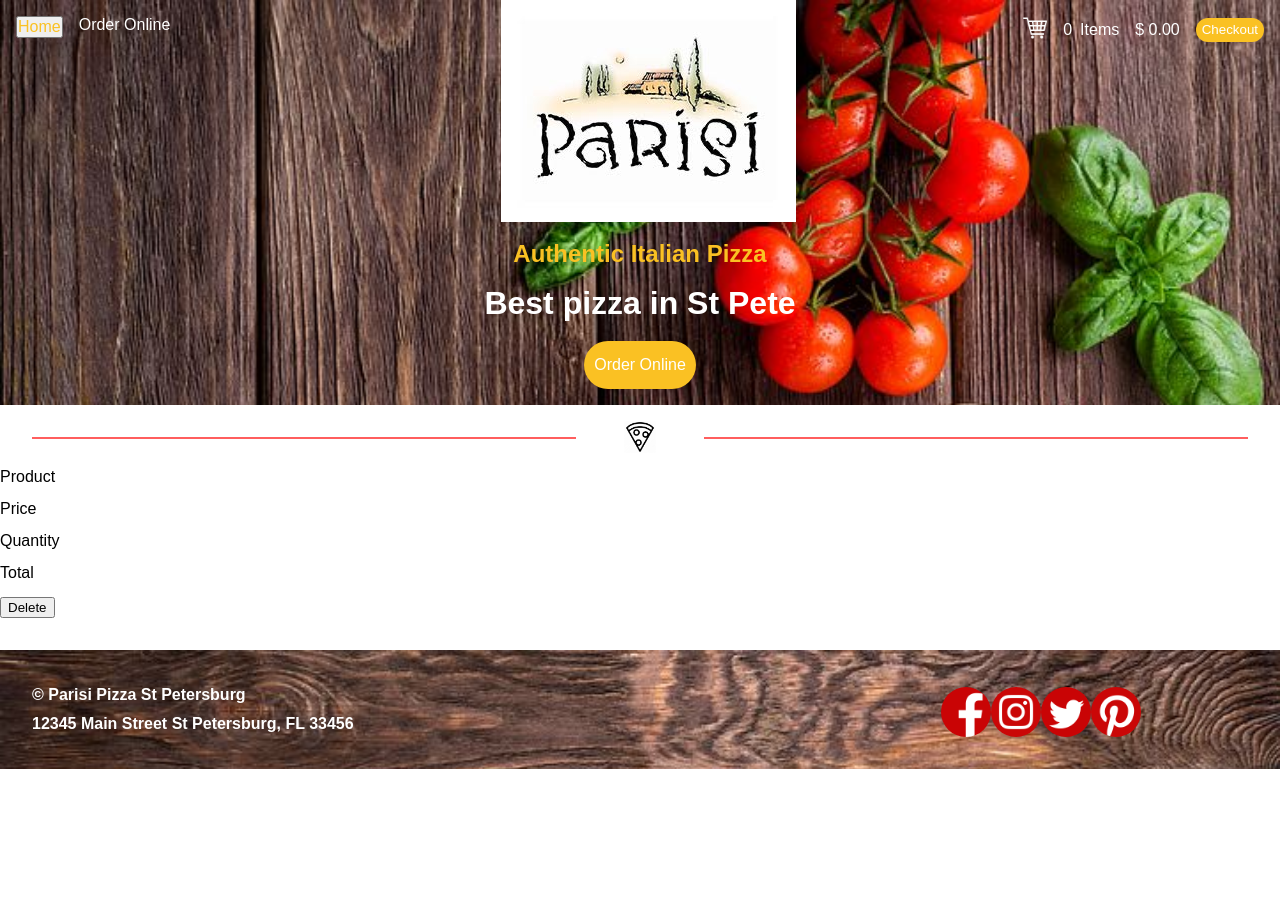
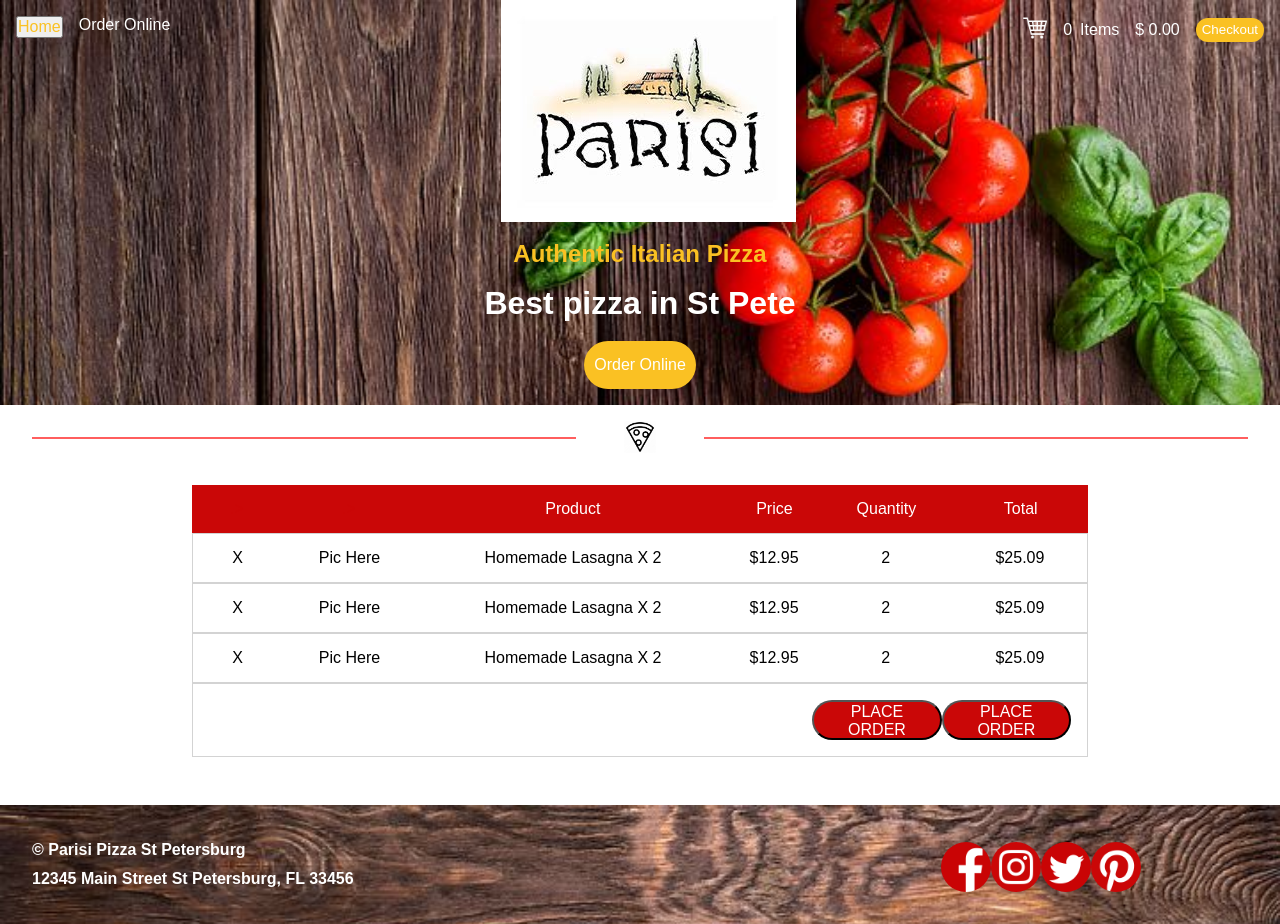
Before and after one commit to MatthewSDick/capstone-parisi-pizza, a React (Create React App) app: page /cart in a window 1280 px wide. Before the commit the page ends 800 px from the top, so only its background shows below. Built offline with nearby package versions, Linux system fonts and the light colour scheme.

Commit message:
All pages complete for PC

```diff
--- a/src/index.css
+++ b/src/index.css
@@ -624,10 +624,14 @@ footer {
   border-color: black;
 }
 
+.complete-h1 {
+  text-align: center;
+  margin-top: 2rem;
+}
+
 .complete-container {
   width: 100%;
   text-align: center;
-  display: flex;
   justify-content: center;
   margin-bottom: 1.5rem;
   border-collapse: collapse;
@@ -899,7 +903,7 @@ footer {
 
 .divTableBody {
   width: 70%;
-  margin: 1rem 0rem 3rem 0rem;
+  margin: 2rem 0rem 3rem 0rem;
 }
 
 .divTableRowHeader {
@@ -937,3 +941,46 @@ footer {
   width: 20%;
   /* border: purple 1px solid; */
 }
+.divTableCellDelete {
+  width: 10%;
+
+  /* border: purple 1px solid; */
+}
+
+.divTableCellPic {
+  width: 15%;
+
+  /* border: purple 1px solid; */
+}
+.divTableCellProduct {
+  width: 35%;
+
+  /* border: purple 1px solid; */
+}
+.divTableCellPrice {
+  width: 10%;
+
+  /* border: purple 1px solid; */
+}
+
+.divTableCellQuantity {
+  width: 15%;
+
+  /* border: purple 1px solid; */
+}
+.divTableCellTotal {
+  width: 15%;
+
+  /* border: purple 1px solid; */
+}
+
+.divTableFooter {
+  display: inline-block;
+  border: lightgray 1px solid;
+  display: flex;
+  flex-wrap: wrap;
+  flex-direction: row;
+  align-items: center;
+  color: black;
+  padding: 1rem;
+}
--- a/src/pages/CartPage.jsx
+++ b/src/pages/CartPage.jsx
@@ -6,21 +6,116 @@ const CartPage = () => {
   return (
     <div>
       <Header />
-      <div>
-        <p></p>
-        <p></p>
-        <p>Product</p>
-        <p>Price</p>
-        <p>Quantity</p>
-        <p>Total</p>
-        {/* loop */}
-        <p>
-          <button>Delete</button>
-        </p>
-        <img src="" />
+      <div
+        className="divTable"
+        style={{ borderColor: 'black', borderStyle: '1px', color: 'white' }}
+      >
+        <div className="divTableBody">
+          <div className="divTableRowHeader">
+            <div className="divTableCellDelete">
+              <p style={{ color: '#CA0707' }}>.></p>
+            </div>
+            <div className="divTableCellPic">
+              <p style={{ color: '#CA0707' }}>.></p>
+            </div>
+            <div className="divTableCellProduct">
+              <p>Product</p>
+            </div>
+            <div className="divTableCellPrice">
+              <p>Price</p>
+            </div>
+            <div className="divTableCellQuantity">
+              <p>Quantity</p>
+            </div>
+            <div className="divTableCellTotal">
+              <p>Total</p>
+            </div>
+          </div>
+          {/* Looping items */}
+          <div className="divTableRow">
+            <div className="divTableCellDelete">
+              <p>X</p>
+            </div>
+            <div className="divTableCellPic">
+              <p>Pic Here</p>
+            </div>
+            <div className="divTableCellProduct">
+              <p>Homemade Lasagna X 2</p>
+            </div>
+            <div className="divTableCellPrice">
+              <p>$12.95</p>
+            </div>
+            <div className="divTableCellQuantity">
+              <p>2</p>
+            </div>
+            <div className="divTableCellTotal">
+              <p>$25.09</p>
+            </div>
+          </div>
+          <div className="divTableRow">
+            <div className="divTableCellDelete">
+              <p>X</p>
+            </div>
+            <div className="divTableCellPic">
+              <p>Pic Here</p>
+            </div>
+            <div className="divTableCellProduct">
+              <p>Homemade Lasagna X 2</p>
+            </div>
+            <div className="divTableCellPrice">
+              <p>$12.95</p>
+            </div>
+            <div className="divTableCellQuantity">
+              <p>2</p>
+            </div>
+            <div className="divTableCellTotal">
+              <p>$25.09</p>
+            </div>
+          </div>
+          <div className="divTableRow">
+            <div className="divTableCellDelete">
+              <p>X</p>
+            </div>
+            <div className="divTableCellPic">
+              <p>Pic Here</p>
+            </div>
+            <div className="divTableCellProduct">
+              <p>Homemade Lasagna X 2</p>
+            </div>
+            <div className="divTableCellPrice">
+              <p>$12.95</p>
+            </div>
+            <div className="divTableCellQuantity">
+              <p>2</p>
+            </div>
+            <div className="divTableCellTotal">
+              <p>$25.09</p>
+            </div>
+          </div>
+          {/* end looping items */}
+          <div className="divTableFooter">
+            <div className="divTableCellDelete">
+              <p></p>
+            </div>
+            <div className="divTableCellPic">
+              <p></p>
+            </div>
+            <div className="divTableCellProduct">
+              <p></p>
+            </div>
+            <div className="divTableCellPrice">
+              <p></p>
+            </div>
+            <div className="divTableCellQuantity">
+              <button className="add-to-cart">PLACE ORDER</button>
+            </div>
+            <div className="divTableCellTotal">
+              <button className="add-to-cart">PLACE ORDER</button>
+            </div>
+          </div>
+        </div>
+      </div>
 
-        {/* end loop */}
-      </div>
       <Footer />
     </div>
   )
--- a/src/pages/CheckOutPage.jsx
+++ b/src/pages/CheckOutPage.jsx
@@ -72,6 +72,7 @@ const CheckOutPage = (props) => {
           ></input>
         </div>
       </div>
+      {/* start of table */}
       <div
         className="divTable"
         style={{ borderColor: 'black', borderStyle: '1px', color: 'white' }}
@@ -145,6 +146,7 @@ const CheckOutPage = (props) => {
           </div>
         </div>
       </div>
+      {/* end of table */}
       <Footer />
     </div>
   )
--- a/src/pages/CompletePage.jsx
+++ b/src/pages/CompletePage.jsx
@@ -6,13 +6,13 @@ const CompletePage = () => {
   return (
     <div>
       <Header />
-      <h1 style={{ textAlign: 'center' }}>Thank You For Your Order</h1>
+      <h1 className="complete-h1">Thank You For Your Order</h1>
       <h2 style={{ textAlign: 'center' }}>
         We will email your receipt to:{' '}
         <span style={{ color: '#CA0707' }}>your_email@your_ISP.com</span>
       </h2>
       <div className="complete-container">
-        <table
+        {/* <table
           style={{
             width: '50%',
             textAlign: 'center',
@@ -36,7 +36,7 @@ const CompletePage = () => {
               <p>Total</p>
             </td>
           </tr>
-          {/* This is the loop */}
+          This is the loop
           <tr style={{ border: '1px solid #D9D9D9' }}>
             <td>
               <p>Product information</p>
@@ -48,7 +48,7 @@ const CompletePage = () => {
               <p>$ 12.95</p>
             </td>
           </tr>
-          {/* the end of the loop */}
+          the end of the loop
           <tr style={{ border: '1px solid #D9D9D9' }}>
             <td>
               <p></p>
@@ -82,7 +82,81 @@ const CompletePage = () => {
               <p style={{ color: '#CA0707' }}>$ 13.00</p>
             </td>
           </tr>
-        </table>
+        </table> */}
+
+        <div
+          className="divTable"
+          style={{ borderColor: 'black', borderStyle: '1px', color: 'white' }}
+        >
+          <div className="divTableBody">
+            <div className="divTableRowHeader">
+              <div className="divTableCellL">
+                <p>Product</p>
+              </div>
+              <div className="divTableCellC">
+                <p style={{ color: '#CA0707' }}>.</p>
+              </div>
+              <div className="divTableCellR">
+                <p>Total</p>
+              </div>
+            </div>
+            {/* Looping items */}
+            <div className="divTableRow">
+              <div className="divTableCellL">
+                <p>Homemade Lasagna X 2</p>
+              </div>
+              <div className="divTableCellC">&nbsp;</div>
+              <div className="divTableCellR">
+                <p>$25.09</p>
+              </div>
+            </div>
+            {/* end looping items */}
+            <div className="divTableRow">
+              <div className="divTableCellL">
+                <p>&nbsp;</p>
+              </div>
+              <div className="divTableCellC">
+                <p>SubTotal:</p>
+              </div>
+              <div className="divTableCellR">
+                <p>$25.09</p>
+              </div>
+            </div>
+            <div className="divTableRow">
+              <div className="divTableCellL">
+                <p>&nbsp;</p>
+              </div>
+              <div className="divTableCellC">
+                <p>Tax:</p>
+              </div>
+              <div className="divTableCellR">
+                <p>$1.35</p>
+              </div>
+            </div>
+            <div className="divTableRow">
+              <div className="divTableCellL">
+                <p>&nbsp;</p>
+              </div>
+              <div className="divTableCellC">
+                <p>Total:</p>
+              </div>
+              <div className="divTableCellR">
+                <p>$26.44</p>
+              </div>
+            </div>
+            <div className="divTableRow">
+              <div className="divTableCellL">
+                <p>&nbsp;</p>
+              </div>
+              <div className="divTableCellC">
+                <p>&nbsp;</p>
+              </div>
+              <div className="divTableCellR">
+                <button className="add-to-cart">PLACE ORDER</button>
+              </div>
+            </div>
+          </div>
+        </div>
       </div>
       <Footer />
     </div>
```
